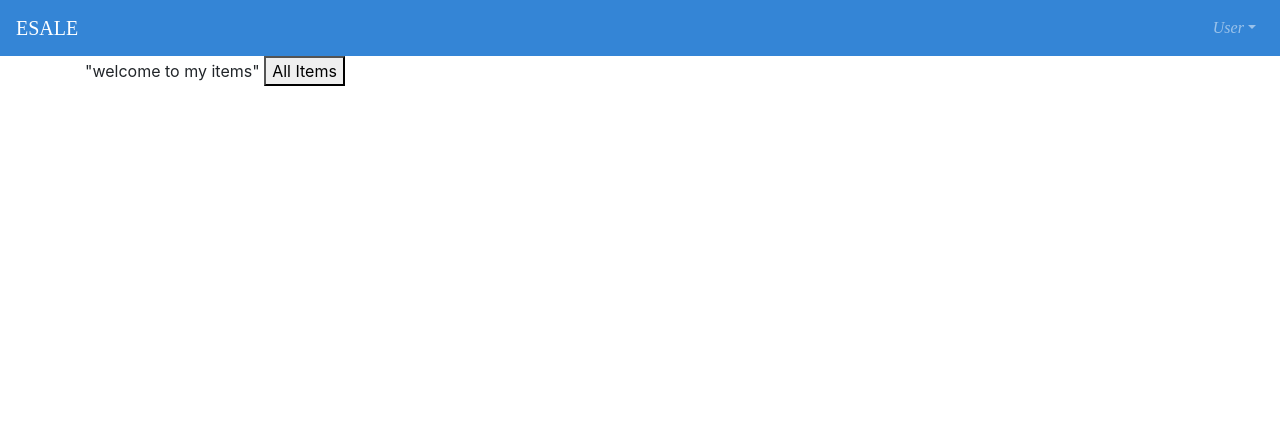
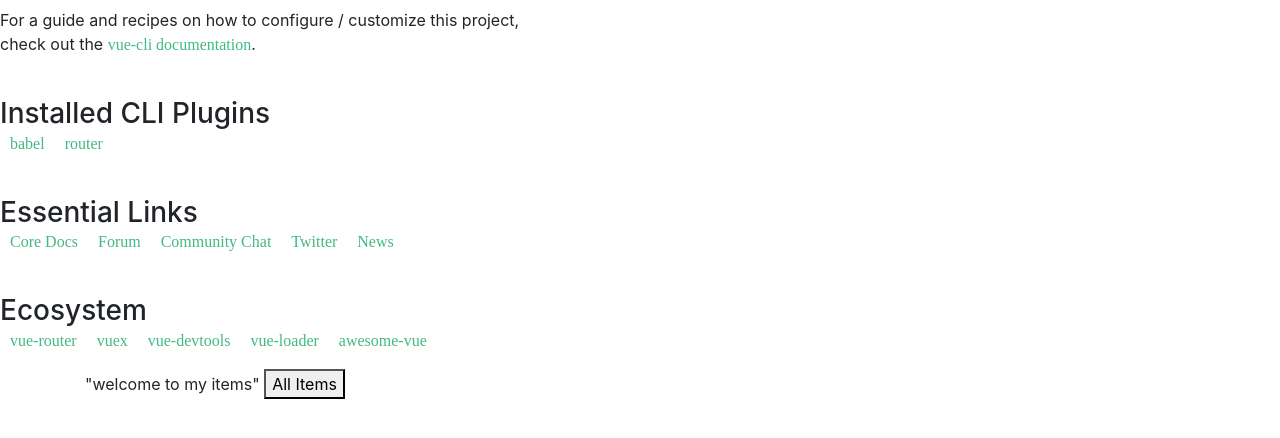
Before and after one commit to kiranparajuli589/eSale, a Vue app in the folder eclipse/: page /dashboard in a window 1280 px wide. Shown: the top 438 px of the page. Built offline with nearby package versions, Linux system fonts and the light colour scheme.

Commit message:
Eclipse icon added

```diff
--- a/eclipse/src/components/HelloWorld.vue
+++ /dev/null
@@ -1,58 +0,0 @@
-<template>
-  <div class="hello">
-    <h1>{{ msg }}</h1>
-    <p>
-      For a guide and recipes on how to configure / customize this project,<br>
-      check out the
-      <a href="https://cli.vuejs.org" target="_blank" rel="noopener">vue-cli documentation</a>.
-    </p>
-    <h3>Installed CLI Plugins</h3>
-    <ul>
-      <li><a href="https://github.com/vuejs/vue-cli/tree/dev/packages/%40vue/cli-plugin-babel" target="_blank" rel="noopener">babel</a></li>
-      <li><a href="https://github.com/vuejs/vue-cli/tree/dev/packages/%40vue/cli-plugin-router" target="_blank" rel="noopener">router</a></li>
-    </ul>
-    <h3>Essential Links</h3>
-    <ul>
-      <li><a href="https://vuejs.org" target="_blank" rel="noopener">Core Docs</a></li>
-      <li><a href="https://forum.vuejs.org" target="_blank" rel="noopener">Forum</a></li>
-      <li><a href="https://chat.vuejs.org" target="_blank" rel="noopener">Community Chat</a></li>
-      <li><a href="https://twitter.com/vuejs" target="_blank" rel="noopener">Twitter</a></li>
-      <li><a href="https://news.vuejs.org" target="_blank" rel="noopener">News</a></li>
-    </ul>
-    <h3>Ecosystem</h3>
-    <ul>
-      <li><a href="https://router.vuejs.org" target="_blank" rel="noopener">vue-router</a></li>
-      <li><a href="https://vuex.vuejs.org" target="_blank" rel="noopener">vuex</a></li>
-      <li><a href="https://github.com/vuejs/vue-devtools#vue-devtools" target="_blank" rel="noopener">vue-devtools</a></li>
-      <li><a href="https://vue-loader.vuejs.org" target="_blank" rel="noopener">vue-loader</a></li>
-      <li><a href="https://github.com/vuejs/awesome-vue" target="_blank" rel="noopener">awesome-vue</a></li>
-    </ul>
-  </div>
-</template>
-
-<script>
-export default {
-  name: 'HelloWorld',
-  props: {
-    msg: String
-  }
-}
-</script>
-
-<!-- Add "scoped" attribute to limit CSS to this component only -->
-<style scoped>
-h3 {
-  margin: 40px 0 0;
-}
-ul {
-  list-style-type: none;
-  padding: 0;
-}
-li {
-  display: inline-block;
-  margin: 0 10px;
-}
-a {
-  color: #42b983;
-}
-</style>
--- a/eclipse/src/components/Navbar.vue
+++ b/eclipse/src/components/Navbar.vue
@@ -1,40 +1,58 @@
 <template>
-    <div>
-        <b-navbar toggleable="lg" type="dark" variant="info" v-bind:style="primaryBackground">
-            <b-navbar-brand href="#">ESALE</b-navbar-brand>
-            <b-navbar-toggle target="nav-collapse"></b-navbar-toggle>
-
-            <b-collapse id="nav-collapse" is-nav>
-                <!-- Right aligned nav items -->
-                <b-navbar-nav class="ml-auto">
-                    <b-nav-item-dropdown right>
-                        <!-- Using 'button-content' slot -->
-                        <template v-slot:button-content>
-                            <em>User</em>
-                        </template>
-                        <b-dropdown-item href="#">Profile</b-dropdown-item>
-                        <b-dropdown-item href="#">Sign Out</b-dropdown-item>
-                    </b-nav-item-dropdown>
-                </b-navbar-nav>
-            </b-collapse>
-        </b-navbar>
-    </div>
+  <div class="hello">
+    <h1>{{ msg }}</h1>
+    <p>
+      For a guide and recipes on how to configure / customize this project,<br>
+      check out the
+      <a href="https://cli.vuejs.org" target="_blank" rel="noopener">vue-cli documentation</a>.
+    </p>
+    <h3>Installed CLI Plugins</h3>
+    <ul>
+      <li><a href="https://github.com/vuejs/vue-cli/tree/dev/packages/%40vue/cli-plugin-babel" target="_blank" rel="noopener">babel</a></li>
+      <li><a href="https://github.com/vuejs/vue-cli/tree/dev/packages/%40vue/cli-plugin-router" target="_blank" rel="noopener">router</a></li>
+    </ul>
+    <h3>Essential Links</h3>
+    <ul>
+      <li><a href="https://vuejs.org" target="_blank" rel="noopener">Core Docs</a></li>
+      <li><a href="https://forum.vuejs.org" target="_blank" rel="noopener">Forum</a></li>
+      <li><a href="https://chat.vuejs.org" target="_blank" rel="noopener">Community Chat</a></li>
+      <li><a href="https://twitter.com/vuejs" target="_blank" rel="noopener">Twitter</a></li>
+      <li><a href="https://news.vuejs.org" target="_blank" rel="noopener">News</a></li>
+    </ul>
+    <h3>Ecosystem</h3>
+    <ul>
+      <li><a href="https://router.vuejs.org" target="_blank" rel="noopener">vue-router</a></li>
+      <li><a href="https://vuex.vuejs.org" target="_blank" rel="noopener">vuex</a></li>
+      <li><a href="https://github.com/vuejs/vue-devtools#vue-devtools" target="_blank" rel="noopener">vue-devtools</a></li>
+      <li><a href="https://vue-loader.vuejs.org" target="_blank" rel="noopener">vue-loader</a></li>
+      <li><a href="https://github.com/vuejs/awesome-vue" target="_blank" rel="noopener">awesome-vue</a></li>
+    </ul>
+  </div>
 </template>
 
 <script>
-    export default {
-        name: 'Navbar',
-        data() {
-            return {
-                primaryBackground: {
-                    "background-color": "#3485d6 !important"
-                }
-            }
-        }
-    }
+export default {
+  name: 'HelloWorld',
+  props: {
+    msg: String
+  }
+}
 </script>
 
 <!-- Add "scoped" attribute to limit CSS to this component only -->
 <style scoped>
-
+h3 {
+  margin: 40px 0 0;
+}
+ul {
+  list-style-type: none;
+  padding: 0;
+}
+li {
+  display: inline-block;
+  margin: 0 10px;
+}
+a {
+  color: #42b983;
+}
 </style>
```
Also changed, not shown: 1 other file (tests, documents, lock files or other folders).
